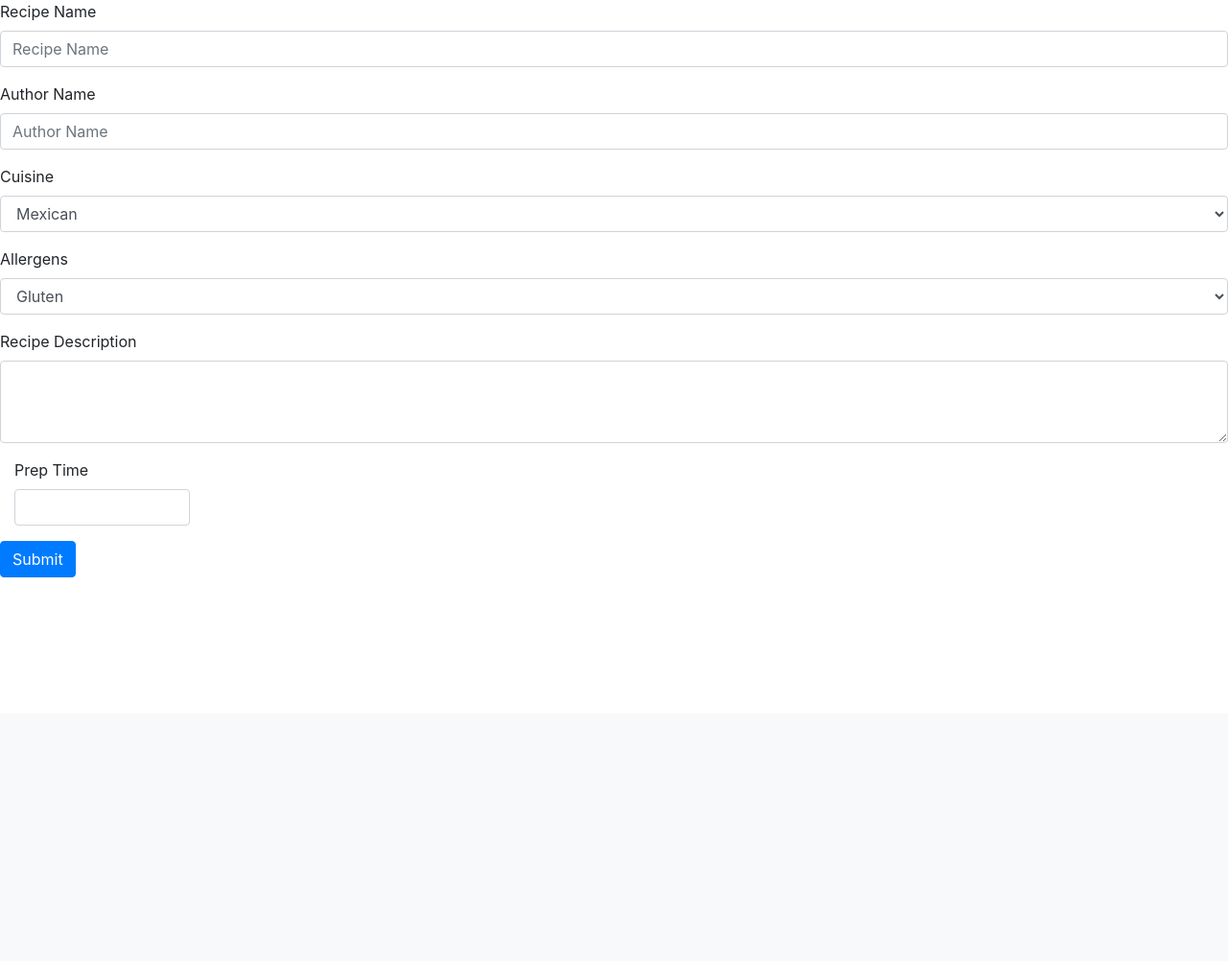
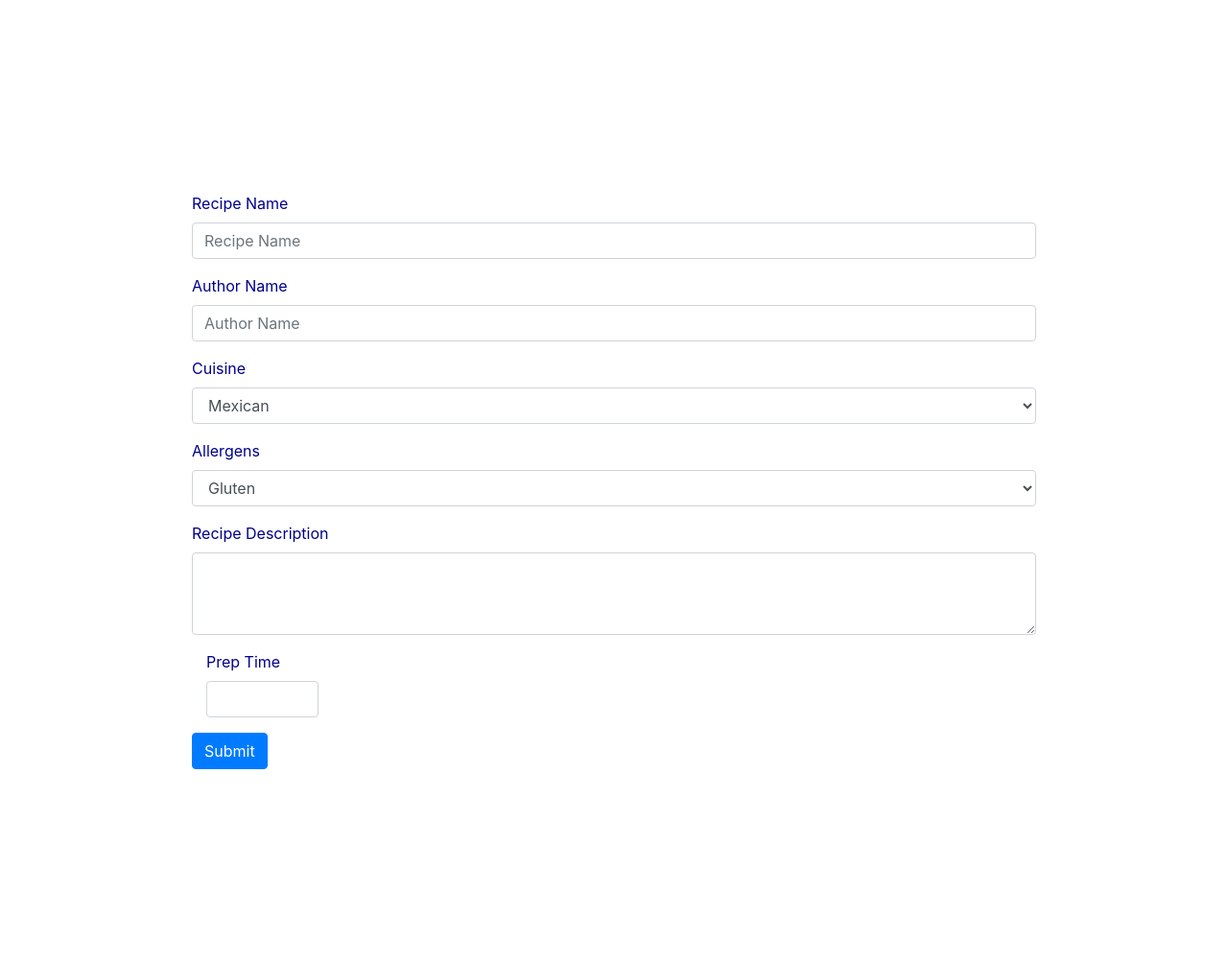
Before and after one commit to cynthiacheng1/RecipePlanner, a Flask app: page /add_recipe in a window 1280 px wide. Shown: the part 56-1058 px from the top of the page at 96% size. Before the commit the page ends 658 px from the top, so only its background shows below. Run offline with Flask 2, Linux system fonts and the light colour scheme; parts of the project's set-up code (start-up, migrations or seed data) failed here and were passed over; some libraries are stand-ins or nearby versions.

Commit message:
update readme

```diff
--- /dev/null
+++ b/static/index.css
@@ -0,0 +1,7 @@
+form {
+    color: darkblue;
+}
+
+.margins {
+    margin: 200px;
+}
--- a/templates/addrecipe.html
+++ b/templates/addrecipe.html
@@ -1,5 +1,6 @@
 {% extends "base.html" %}
 {% block content %}
+<div class='margins'>
 <form>
     <div class="form-group">
       <label >Recipe Name</label>
@@ -39,6 +40,6 @@
       </div>
     <button type="submit" class="btn btn-primary">Submit</button>
   </form>
-
+</div>
 
 {% endblock %}
--- a/templates/base.html
+++ b/templates/base.html
@@ -4,6 +4,7 @@
         <title>{% block title %}{% endblock %}</title>
         <!-- Latest compiled and minified CSS -->
         <link rel="stylesheet" href="https://stackpath.bootstrapcdn.com/bootstrap/4.3.1/css/bootstrap.min.css" integrity="sha384-ggOyR0iXCbMQv3Xipma34MD+dH/1fQ784/j6cY/iJTQUOhcWr7x9JvoRxT2MZw1T" crossorigin="anonymous">
+        <link rel= "stylesheet" type= "text/css" href= "{{ url_for('static',filename='index.css') }}">
     </head>
     <body>
         <nav class="navbar navbar-expand-lg navbar-light bg-light">
```
Also changed, not shown: README.md.
